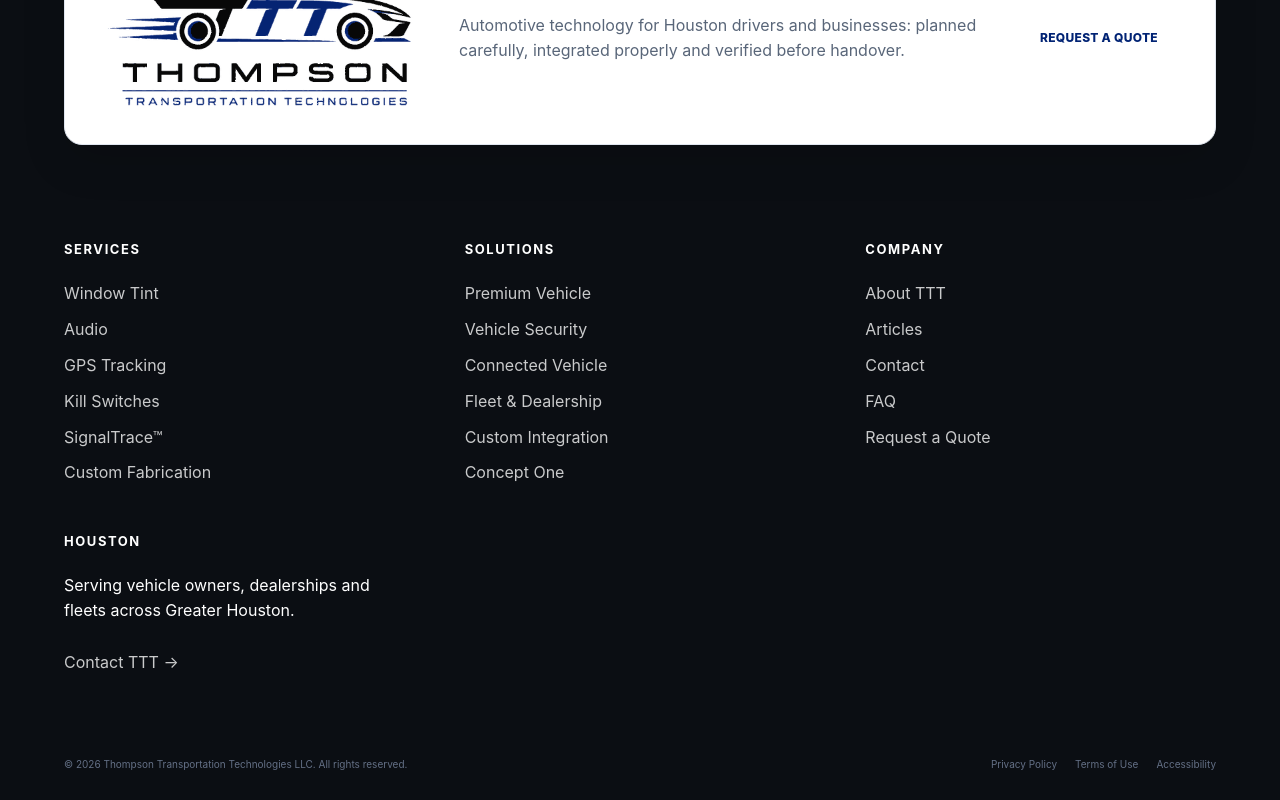
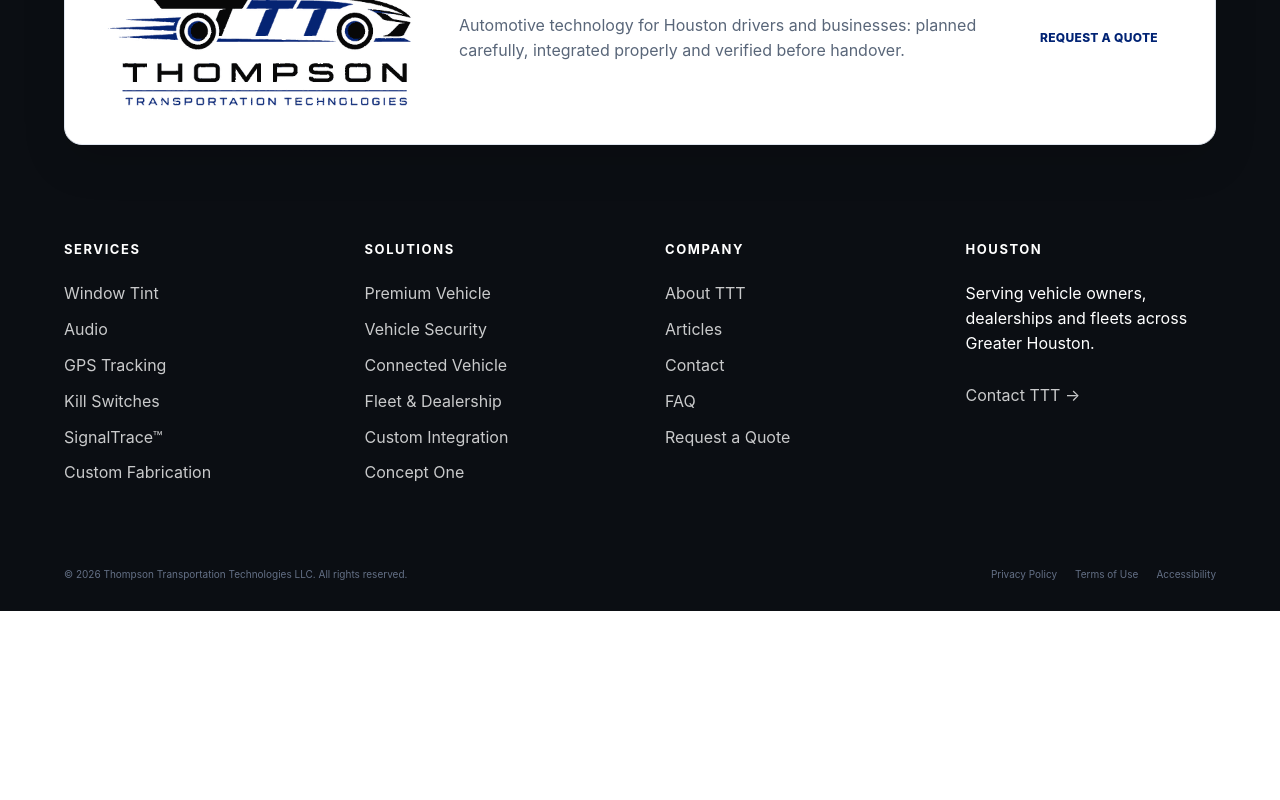
Before and after one commit to BULLS192/TTT, a Next.js app: page / in a window 1280 px wide. Shown: the part 10804-11604 px from the top of the page. After the commit the page ends 11415 px from the top, so only its background shows below. Built offline with nearby package versions, Linux system fonts and the light colour scheme; no server answers.

Commit message:
Polish four-column footer layout

```diff
--- a/app/production-review.css
+++ b/app/production-review.css
@@ -97,3 +97,7 @@
   .faq-categories button{white-space:nowrap}
   .section--compact{padding-top:56px!important;padding-bottom:56px!important}
 }
+
+.production-footer__grid{grid-template-columns:repeat(4,1fr)!important}
+@media(max-width:980px){.production-footer__grid{grid-template-columns:repeat(2,1fr)!important}}
+@media(max-width:640px){.production-footer__grid{grid-template-columns:1fr!important}}
```
